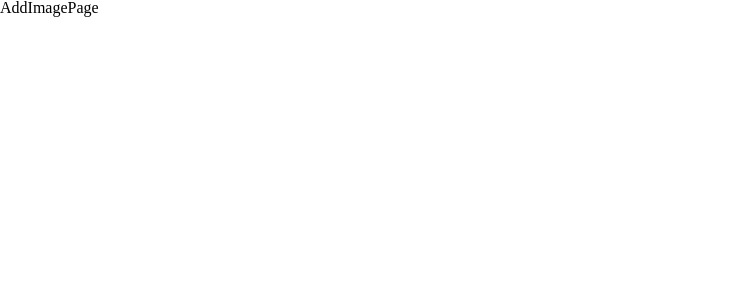
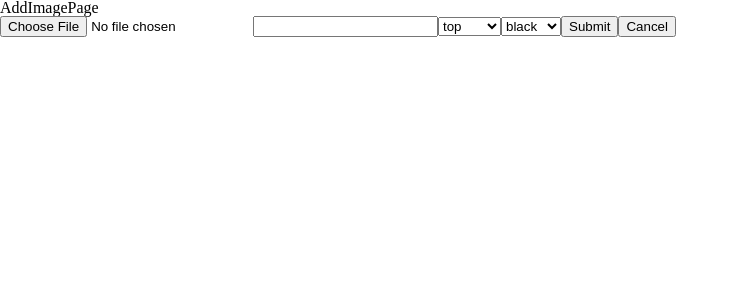
Before and after one commit to barabashlyuda77/image-manager, a React (Create React App) app: page /add in a window 1280 px wide. Shown: the top 300 px of the page, without its empty margins (0-739 px from the left). Built offline with nearby package versions, Linux system fonts and the light colour scheme.

Commit message:
Add image page inputs

```diff
--- a/src/actions/index.js
+++ b/src/actions/index.js
@@ -1,6 +1,6 @@
 export const ADD_IMAGE = 'ADD_IMAGE'
 
-export const addImage = id => ({
+export const addImage = image => ({
     type: 'ADD_IMAGE',
-    id
+    image
 })
--- /dev/null
+++ b/src/helpers/index.js
@@ -0,0 +1,12 @@
+export const TooltipPosition = {
+    top: 'top',
+    bottom: 'bottom',
+    left: 'left',
+    right: 'right',
+}
+
+export const TooltipColor = {
+    black: 'black',
+    yellow: 'yellow',
+    gray: 'gray',
+}
--- a/src/pages/AddImagePage/AddImagePage.js
+++ b/src/pages/AddImagePage/AddImagePage.js
@@ -1,12 +1,84 @@
-import React from 'react';
+import React, { useState, useCallback } from 'react';
+import { useDispatch } from 'react-redux';
 import {
   Link
 } from 'react-router-dom';
 import './AddImagePage.css';
+import { addImage } from '../../actions';
+import { TooltipPosition, TooltipColor } from '../../helpers';
 
 const AddImagePage = () => {
+  const [image, setImage] = useState(null)
+  const [tooltipText, setTooltipText] = useState('')
+  const [tooltipPosition, setTooltipPosition] = useState(TooltipPosition.top)
+  const [tooltipColor, setTooltipColor] = useState(TooltipColor.black)
+
+  const dispatch = useDispatch()
+  const uploadFileHandler = useCallback((event) => {
+    const file = event.target.files[0]
+    const reader = new FileReader();
+    reader.addEventListener("load", () => {
+      // convert image file to base64 string
+      const base64file = reader.result;
+      const {name, size, type} = file
+      setImage({
+        name,
+        size,
+        type,
+        contents: base64file,
+      })
+    }, false);
+    reader.readAsDataURL(file);
+  }, [setImage])
+
+  const tooltipTextHandler = useCallback((event) => {
+    setTooltipText(event.target.value)
+  }, [setTooltipText])
+
+  const tooltipPositionHandler = useCallback((event) => {
+    setTooltipPosition(event.target.value)
+  }, [setTooltipPosition])
+
+  const tooltipColorHandler = useCallback((event) => {
+    setTooltipColor(event.target.value)
+  }, [setTooltipColor])
+
+  const cancelHandler = useCallback((event) => {
+    // return to home page
+  }, [])
+
+  const submitHandler = () => {
+    const newImage = {
+      image,
+      tooltipText,
+      tooltipPosition,
+      tooltipColor,
+    }
+    console.log(newImage)
+    dispatch(addImage(newImage))
+  }
+
   return (
-    <div>AddImagePage</div>
+    <>
+      <div>AddImagePage</div>
+      <form>
+        <input type="file" onChange={uploadFileHandler} required />
+        <input type="text" onChange={tooltipTextHandler} />
+        <select onChange={tooltipPositionHandler}>
+          {Object.values(TooltipPosition).map(
+            value => <option key={value} value={value}>{value}</option>
+          )}
+        </select>
+        <select onChange={tooltipColorHandler}>
+          {Object.values(TooltipColor).map(
+            value => <option key={value} value={value}>{value}</option>
+          )}
+        </select>
+        <input type="submit" value="Submit" onClick={submitHandler} />
+        <input type="button" value="Cancel" onClick={cancelHandler} />
+      </form>
+      {/* {imageUrl && <img src={imageUrl} height="100" alt="" />} */}
+    </>
   );
 }
 
```
